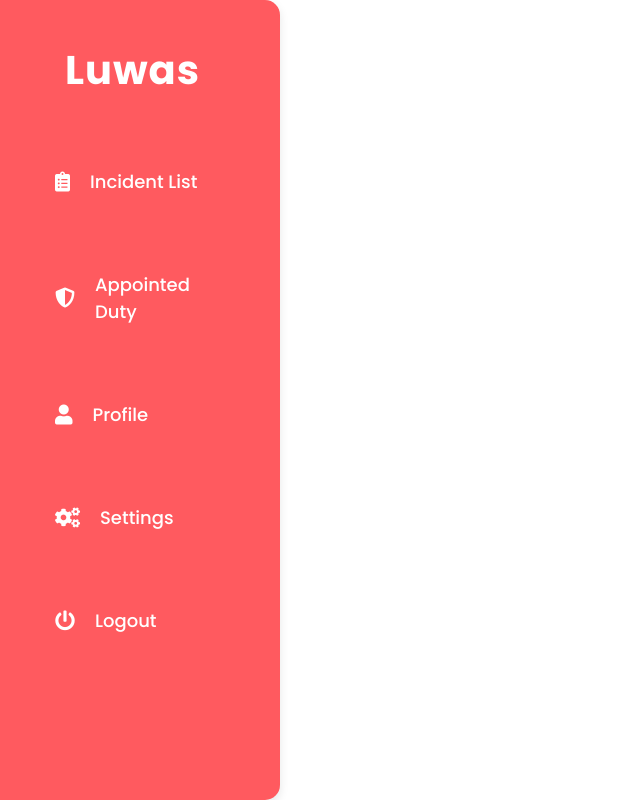
After one commit to Saiiph/Luwas, a Django app: page /dashboard/ in a window 1280 px wide. The commit adds this page. Shown: the whole page, without its empty margins (0-640 px from the left). Run offline with Django 5.2, Linux system fonts and the light colour scheme; a user stored in the database is signed in.

Commit message:
Quijote - Add dashboard and incident management templates, update forms and models for status handling

```diff
--- a/luwasproject/luwasapp/forms.py
+++ b/luwasproject/luwasapp/forms.py
@@ -14,7 +14,7 @@ class LoginForm(AuthenticationForm):
 class IncidentReportForm(forms.ModelForm):
     class Meta:
         model = IncidentReport
-        fields = ['incident_type', 'severity', 'category', 'location', 'latitude', 'longitude']
+        fields = ['incident_type', 'severity', 'category', 'location', 'latitude', 'longitude', 'status']
 
     def __init__(self, *args, **kwargs):
         super().__init__(*args, **kwargs)
--- a/luwasproject/luwasapp/models.py
+++ b/luwasproject/luwasapp/models.py
@@ -110,7 +110,7 @@ class IncidentReport(models.Model):
     incident_type = models.CharField(max_length=100)
     severity = models.CharField(max_length=25, choices=SEVERITY_CHOICES)
     category = models.CharField(max_length=255, choices=CATEGORY_CHOICES, blank=True)
-    status = models.CharField(max_length=255, choices=STATUS_CHOICES, default= "reported")
+    status = models.CharField(max_length=255, choices=STATUS_CHOICES, default= "reported", blank=True)
 
     location = models.CharField(max_length=255)
     latitude = models.FloatField(null=True, blank=True)
--- /dev/null
+++ b/luwasproject/luwasapp/static/sidebar.css
@@ -0,0 +1,102 @@
+@import url('https://fonts.googleapis.com/css2?family=Poppins:ital,wght@0,100;0,200;0,300;0,400;0,500;0,600;0,700;0,800;0,900;1,100;1,200;1,300;1,400;1,500;1,600;1,700;1,800;1,900&display=swap');
+
+/* Global styles */
+* {
+    margin: 0;
+    padding: 0;
+    box-sizing: border-box;
+    font-family: Poppins, Segoe UI, sans-serif;
+}
+
+/* body {
+    font-family: Poppins, Segoe UI, sans-serif;
+    display: flex;
+    height: 100vh;
+    background-color: #f7f7f8;
+    color: #4F4F4F;
+} */
+
+/* Sidebar styles */
+.sidebar {
+    width: 280px; /* Increase the sidebar width to accommodate the hover effect */
+    background-color: #FF5A5F; /* Airbnb Red */
+    color: white;
+    display: flex;
+    flex-direction: column;
+    padding-top: 40px;
+    position: fixed;
+    height: 100%;
+    box-shadow: 0 4px 10px rgba(0, 0, 0, 0.1); /* Subtle shadow */
+    border-radius: 0 15px 15px 0; /* Rounded corners */
+    padding-bottom: 20px; /* Added some bottom padding for the last menu item */
+}
+
+
+.sidebar-header {
+    text-align: center;
+    margin-bottom: 30px;
+    margin-left: -15px; /* Add some left margin for consistency */
+}
+
+.sidebar-header h2 {
+    font-size: 40px; /* Slightly larger header */
+    font-weight: bold;
+    letter-spacing: 1px;
+    color: white;
+    margin: 0;
+}
+
+.sidebar-menu {
+    list-style: none;
+    width: 100%;
+    padding: 0;
+    margin-top: 20px;
+    margin-left: 30px; /* Moves the menu items slightly to the right */
+}
+
+.sidebar-menu li {
+    width: 100%;
+}
+
+.menu-item {
+    display: flex;
+    align-items: center;
+    padding: 18px 25px;
+    color: white;
+    text-decoration: none;
+    font-size: 18px;
+    font-weight: 500;
+    transition: background-color 0.3s ease, padding-left 0.3s ease;
+    border-radius: 5px; /* Soft rounded corners for menu items */
+    margin: 20px 0;
+    width: 230px;
+}
+
+.menu-item .icon {
+    margin-right: 20px;
+    font-size: 20px; /* Ensures the icons are a bit bigger and more visible */
+}
+
+.menu-item:hover {
+    background-color: #FFB6B9; /* Soft pink for hover state */
+    padding-left: 30px;
+
+}
+
+/* Add subtle hover effects on sidebar items */
+.menu-item:active {
+    background-color: #FAD02E; /* A light yellow for active states */
+    color: white;
+
+}
+
+/* Ensure the sidebar header and menu items are vertically aligned */
+.sidebar-header, .sidebar-menu {
+    display: flex;
+    flex-direction: column;
+    align-items: center; /* Center align both header and menu items */
+}
+
+.sidebar-menu li:first-child .menu-item {
+    margin-top: 0; /* Remove margin from the first menu item for a neat look */
+}
--- /dev/null
+++ b/luwasproject/luwasapp/templates/general/dashboard.html
@@ -0,0 +1,15 @@
+<!DOCTYPE html>
+<html lang="en">
+<head>
+    <meta charset="UTF-8">
+    <meta name="viewport" content="width=device-width, initial-scale=1.0">
+    <title>Dashboard</title>
+</head>
+<body>
+
+    <div>
+        {% include 'general/sidebar.html' %}
+    </div>
+
+</body>
+</html>
--- /dev/null
+++ b/luwasproject/luwasapp/templates/general/sidebar.html
@@ -0,0 +1,26 @@
+{% load static %}
+<!DOCTYPE html>
+<html lang="en">
+<head>
+    <meta charset="UTF-8">
+    <meta name="viewport" content="width=device-width, initial-scale=1.0">
+    <title>Dashboard Sidebar</title>
+    <link rel="stylesheet" href="{% static 'sidebar.css' %}">
+    <!-- Add Font Awesome CDN for icons -->
+    <link href="https://cdnjs.cloudflare.com/ajax/libs/font-awesome/5.15.4/css/all.min.css" rel="stylesheet">
+</head>
+<body>
+    <div class="sidebar">
+        <div class="sidebar-header">
+            <h2>Luwas</h2>
+        </div>
+        <ul class="sidebar-menu">
+            <li><a href="#" class="menu-item"><i class="icon fas fa-clipboard-list"></i> Incident List</a></li>
+            <li><a href="#" class="menu-item"><i class="icon fas fa-shield-alt"></i> Appointed Duty</a></li>
+            <li><a href="#" class="menu-item"><i class="icon fas fa-user"></i> Profile</a></li>
+            <li><a href="#" class="menu-item"><i class="icon fas fa-cogs"></i> Settings</a></li>
+            <li><a href="{% url 'logout' %}" class="menu-item"><i class="icon fas fa-power-off"></i> Logout</a></li>
+        </ul>
+    </div>
+</body>
+</html>
--- a/luwasproject/luwasapp/templates/incident/detail.html
+++ b/luwasproject/luwasapp/templates/incident/detail.html
@@ -7,9 +7,13 @@
     <h1>Incident Report Detail</h1>
     <p>Incident Type: {{ incident.incident_type }}</p>
     <p>Severity: {{ incident.severity }}</p>
-    <p>Categpry: {{ incident.category }}</p>
+    <p>Category: {{ incident.category }}</p>
     <p>Status: {{ incident.status }}</p>
     <p>Location: {{ incident.location }}</p>
     <p>Timestamp: {{ incident.timestamp }}</p>
+
+    <a href="{% url 'incident_update' incident.pk %}"><button>Update</button></a>
+    <a href="{% url 'incident_delete' incident.pk %}"><button>Delete</button></a>
+    <a href="{% url 'incident_list' %}"><button>Back to List</button></a>
 </body>
 </html>
--- a/luwasproject/luwasapp/urls.py
+++ b/luwasproject/luwasapp/urls.py
@@ -6,11 +6,15 @@ urlpatterns = [
     path('', views.home_view, name='home'),
     path('login/', views.login_view, name='login'),
     path('signup/', views.signup_view, name='signup'),
+    path('dashboard/', views.dashboard_view, name='dashboard'),
+    path('logout/', views.logout_view, name='logout'),
 
     # User Management
 
     # Incident Reports Management
     path('incidents/new/', views.incident_create_view, name='incident_create'),
     path('incidents/', views.incident_list_view, name='incident_list'),
-    path('incidents/<int:pk>/', views.incident_detail_view, name='incident_detail')
+    path('incidents/<int:pk>/', views.incident_detail_view, name='incident_detail'),
+    path('incidents/<int:pk>/update/', views.incident_update_view, name='incident_update'),
+    path('incidents/<int:pk>/delete/', views.incident_delete_view, name='incident_delete'),
 ]
--- a/luwasproject/luwasapp/views.py
+++ b/luwasproject/luwasapp/views.py
@@ -1,5 +1,5 @@
 from django.shortcuts import render, redirect, get_object_or_404
-from django.contrib.auth import login, authenticate
+from django.contrib.auth import login, authenticate, logout
 from django.contrib.auth.forms import AuthenticationForm
 from django.contrib.auth.decorators import login_required
 from django.http import HttpResponseForbidden
@@ -35,10 +35,21 @@ def login_view(request):
             user = authenticate(username=username, password=password)
             if user is not None:
                 login(request, user)
-                return redirect('home')  # Redirect to Dashboard
+                return redirect('dashboard')  # Redirect to Dashboard
     else:
         form = LoginForm()
     return render(request, 'general/login.html', {'form': form})
+
+#Logout view
+def logout_view(request):
+    logout(request)
+    return redirect('home')  # Redirect to the home page after logout
+
+# Dashboard view
+@login_required
+def dashboard_view(request):
+    return render(request, 'general/dashboard.html',)
+
 
 # Create Incident View
 def incident_create_view(request):
@@ -66,7 +77,33 @@ def incident_create_view(request):
 
     return render(request, 'incident/create.html', {'form': form})
 
+@login_required
+#Incident Detail View
+def incident_detail_view(request, pk):
+    incident = get_object_or_404(IncidentReport, pk=pk)
+    return render(request, 'incident/detail.html', {'incident': incident})
 
+#Update Incident View
+@login_required
+def incident_update_view(request, pk):
+    incident = get_object_or_404(IncidentReport, pk=pk)
+    if request.method == 'POST':
+        form = IncidentReportForm(request.POST, instance=incident)
+        if form.is_valid():
+            form.save()
+            return redirect('incident_detail', pk=pk)
+    else:
+        form = IncidentReportForm(instance=incident)
+    return render(request, 'incident/update.html', {'form': form, 'incident': incident})
+
+#Delete Incident View
+@login_required
+def incident_delete_view(request, pk):
+    incident = get_object_or_404(IncidentReport, pk=pk)
+    if request.method == 'POST':
+        incident.delete()
+        return redirect('incident_list')
+    return render(request, 'incident/delete.html', {'incident': incident})
 
 @login_required
 def incident_list_view(request):
@@ -112,9 +149,3 @@ def incident_list_view(request):
     incidents = IncidentReport.objects.filter(category__in=relevant_categories)
 
     return render(request, 'incident/list.html', {'incidents': incidents})
-
-
-#Incident Detail View
-def incident_detail_view(request, pk):
-    incident = get_object_or_404(IncidentReport, pk=pk)
-    return render(request, 'incident/detail.html', {'incident': incident})
--- a/luwasproject/luwasproject/settings.py
+++ b/luwasproject/luwasproject/settings.py
@@ -124,3 +124,5 @@ STATIC_URL = 'static/'
 # https://docs.djangoproject.com/en/5.1/ref/settings/#default-auto-field
 
 DEFAULT_AUTO_FIELD = 'django.db.models.BigAutoField'
+
+LOGIN_URL = 'login'
```
Also changed, not shown: luwasproject/luwasapp/templates/incident/delete.html (added, +15 -0 lines), luwasproject/luwasapp/templates/incident/update.html (added, +42 -0 lines), luwasproject/db.sqlite3.
